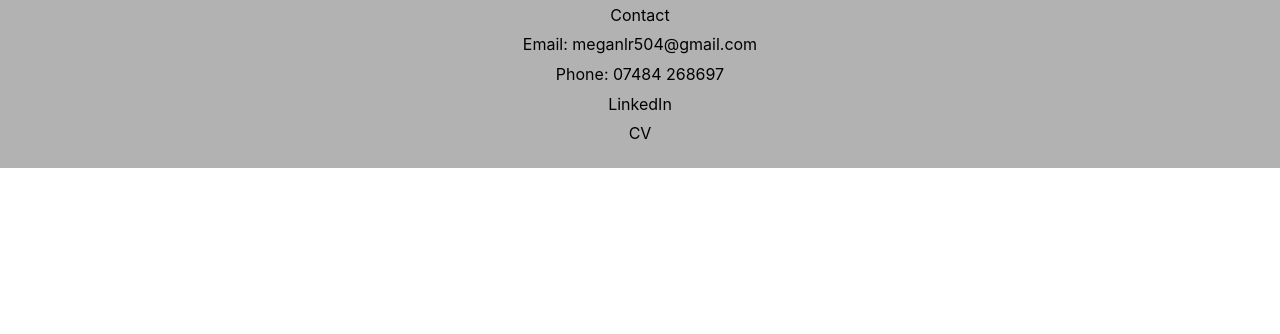
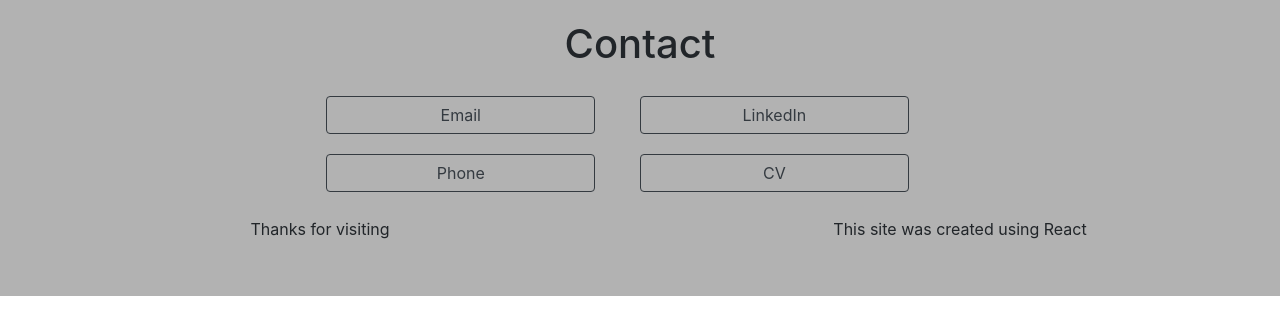
Before and after one commit to megan345/react-gh-pages, a React (Create React App) app: page /#/contact in a window 1280 px wide. Shown: the top 334 px of the page. Built offline with nearby package versions, Linux system fonts and the light colour scheme.

Commit message:
Changed the nav bar and also the contact section

```diff
--- a/package.json
+++ b/package.json
@@ -6,6 +6,7 @@
   "dependencies": {
     "jquery": "^3.3.1",
     "react": "^16.7.0",
+    "react-bootstrap": "^1.0.0-beta.5",
     "react-dom": "^16.7.0",
     "react-router-dom": "^4.3.1",
     "react-scripts": "2.1.3",
--- a/public/index.html
+++ b/public/index.html
@@ -5,6 +5,12 @@
     <link rel="shortcut icon" href="%PUBLIC_URL%/favicon.ico" />
     <link rel="stylesheet" href="https://fonts.googleapis.com/icon?family=Material+Icons">
     <link rel="stylesheet" href="https://stackpath.bootstrapcdn.com/font-awesome/4.7.0/css/font-awesome.min.css">
+    <link
+    rel="stylesheet"
+    href="https://maxcdn.bootstrapcdn.com/bootstrap/4.2.1/css/bootstrap.min.css"
+    integrity="sha384-GJzZqFGwb1QTTN6wy59ffF1BuGJpLSa9DkKMp0DgiMDm4iYMj70gZWKYbI706tWS"
+    crossorigin="anonymous"
+    />
     <meta
       name="viewport"
       content="width=device-width, initial-scale=1, shrink-to-fit=no"
--- a/src/App.css
+++ b/src/App.css
@@ -1,47 +1,39 @@
 
-.header-color {
-  background: #D38312;  /* fallback for old browsers */
-  background: -webkit-linear-gradient(to right, #A83279, #D38312);  /* Chrome 10-25, Safari 5.1-6 */
-  background: linear-gradient(to right, #A83279, #D38312); /* W3C, IE 10+/ Edge, Firefox 16+, Chrome 26+, Opera 12+, Safari 7+ */
+
+/* NAVBAR */
+
+.navbar {
+  display: flex;
+  justify-content: space-around;
 }
 
-.aboutme {
-  /* position: absolute; */
-  clip-path: inset(0px 0px 0px 0px);
-  background: rgba(0,0,0,.3);
-  clip-path: polygon(0 0, 100% 0px, 100% 90%, 0 100%);
-  height: 95vh;
-  margin-top: 30px;
+a {
+  text-decoration: none;
+  color: black;
+}
+
+.navbar a:hover {
+  text-decoration: none;
+  color: black;
+}
+
+.nav {
+  background-color:white;
+  position: fixed;
+  color:black;
+  width: 100%;
   margin-left: 0;
   display: flex;
-}
-
-.projects {
-  background: white;
-  height: 95vh;
-}
-
-.contact {
-  background: rgba(0,0,0,.3);
-  padding-bottom: 20px;
-}
-
-.contact p {
-  margin: 0 auto;
-  padding: 0.3em;
-  text-align: center;
-}
-
-.me {
- clip-path: circle(80px);
- justify-items: center;
+  margin-top: 0px;
+  padding-top: 10px;
+  justify-content: flex-start;
 }
 
 .navbar li {
   list-style: none;
   justify-content: space-between;
   margin-right: 25px;
-  border-bottom: 5px solid #bab0ad;
+  border-bottom: 5px solid white;
   padding-bottom: 10px;
 }
 
@@ -53,41 +45,13 @@
   padding-bottom: 10px;
 }
 
-span {
-  color:#f4429b;
-}
-.nav {
-  background-color:none;
-  color: white;
-  width: 60%;
-  margin-left: 0;
-  display: flex;
-  margin-top: 10px;
-  justify-content: flex-start;
+.header-color {
+  background: #D38312;  /* fallback for old browsers */
+  background: -webkit-linear-gradient(to right, #A83279, #D38312);  /* Chrome 10-25, Safari 5.1-6 */
+  background: linear-gradient(to right, #A83279, #D38312); /* W3C, IE 10+/ Edge, Firefox 16+, Chrome 26+, Opera 12+, Safari 7+ */
 }
 
-.banner-box {
-  width: 75%;
-}
-
-.navbar {
-  display: flex;
-  justify-content: space-around;
-}
-
-.intro {
-  /* background: #DCDCDC;  */
-  background: #bab0ad;
-  background-size: cover;
-  text-align: center;
-  width: 100%;
-  height: 75vh;
-  margin-top: 50px;
-  display: flex;
-  flex-direction: column;
-  justify-content: center;
-  align-items: center;
-}
+/* HOME */
 
 .homepage-banner {
   width: 100%;
@@ -101,9 +65,26 @@ span {
   height: 100%;
 }
 
-.avatar-image {
-  height: 250px;
-  padding-top: 5em;
+h3 {
+  color: white;
+}
+
+.intro {
+  /* background: #DCDCDC;  */
+  background: #bab0ad;
+  background-size: cover;
+  padding-top: 50px;
+  text-align: center;
+  width: 100%;
+  height: 75vh;
+  display: flex;
+  flex-direction: column;
+  justify-content: center;
+  align-items: center;
+}
+
+span {
+  color:#f4429b;
 }
 
 .banner-text {
@@ -114,22 +95,6 @@ span {
   border-radius: 0px;
   margin: 0 auto;
   text-align: left;
-}
-
-.about {
-    /* display: flex; */
-    background-color:none;
-    opacity: 0.8;
-    width: 75%;
-    height: 30%;
-    border-radius: 0px;
-    margin: 0 auto;
-    text-align: left;
-}
-
-.aboutImage {
-  text-align: center;
-  margin-top: 50px;
 }
 
 .banner-text h1 {
@@ -167,3 +132,100 @@ span {
   padding: 0px;
   margin: 0px;
 }
+
+.banner-box {
+  width: 75%;
+}
+
+
+/* ABOUT */
+
+.aboutme {
+  /* position: absolute; */
+  clip-path: inset(0px 0px 0px 0px);
+  background: rgba(0,0,0,.3);
+  clip-path: polygon(0 0, 100% 0px, 100% 90%, 0 100%);
+  height: 95vh;
+  margin-top: 30px;
+  margin-left: 0;
+  display: flex;
+}
+
+.avatar-image {
+  height: 250px;
+  padding-top: 5em;
+}
+
+.about {
+  /* display: flex; */
+  background-color:none;
+  opacity: 0.8;
+  width: 75%;
+  height: 30%;
+  border-radius: 0px;
+  margin: 0 auto;
+  text-align: left;
+}
+
+.aboutImage {
+text-align: center;
+margin-top: 50px;
+}
+
+/* PROJECTS */
+
+.projects {
+  background: white;
+  height: 95vh;
+}
+
+/* CONTACT */
+
+.contact {
+  background: rgba(0,0,0,.3);
+  padding-bottom: 20px;
+  padding-bottom: 50px;
+}
+.contact-title {
+  padding-top: 20px;
+  padding-bottom: 20px;
+  text-align: center;
+}
+
+.contact p {
+  margin: 0 auto;
+  padding: 0.3em;
+  text-align: center;
+}
+
+.me {
+ clip-path: circle(80px);
+ justify-items: center;
+}
+
+.contact-child {
+  display: grid;
+  grid-template-columns: repeat(2, 1fr);
+}
+
+.row1 {
+  flex: 1;
+}
+
+.row3 {
+  flex: 1;
+}
+
+Button {
+  width: 60%;
+  margin-bottom: 20px;
+  background-color: pink;
+}
+
+.left {
+  margin-left: 30%;
+}
+
+.right {
+  margin-right: 30%;
+}
--- a/src/components/aboutme.js
+++ b/src/components/aboutme.js
@@ -4,7 +4,7 @@ import me from '../assets/me.jpg';
 class AboutMe extends Component {
     render(){
         return(
-        <div>
+        <div id="about">
             <div className="aboutme">
                     <div className="about">
                         <div className="aboutImage">
--- a/src/components/contact.js
+++ b/src/components/contact.js
@@ -1,17 +1,25 @@
 import React, { Component } from 'react';
+import Button from 'react-bootstrap/Button';
+import { ButtonToolBar } from 'react-bootstrap';
 
 class Contact extends Component {
     render(){
         return(
-        <div>
+        <div id="contact">
             <div className="contact">
-                    <div>
-                        <p style={{'color': 'black'}}>Contact</p>
+                <h1 className="contact-title">Contact</h1>
+                    <div className="contact-child">
                     {/* hr */}
-                        <p>Email: meganlr504@gmail.com</p>
-                        <p>Phone: 07484 268697</p>
-                        <p>LinkedIn</p>
-                        <p>CV</p>
+                        <div className="row1 left">
+                            <Button variant="outline-dark" className="left email">Email</Button>
+                            <Button variant="outline-dark" className="left phone">Phone</Button>
+                        </div>
+                        <div className="row2 right">
+                            <Button variant="outline-dark" className="right linkedin">LinkedIn</Button>
+                            <Button variant="outline-dark" className="right CV">CV</Button>
+                        </div>
+                        <p>Thanks for visiting</p>
+                        <p>This site was created using React</p>
                     </div>
                 <div className="banner-box">
 
--- a/src/components/home.js
+++ b/src/components/home.js
@@ -1,5 +1,4 @@
 import React, { Component } from 'react';
-import styled from 'styled-components';
 import About from './aboutme';
 import jquery from 'jquery';
 import Projects from './projects';
@@ -8,26 +7,21 @@ import Contact from './contact';
 class Home extends Component {
     render(){
         return(
-        <div>
-                <div className="intro">
+        <div id="home">
+            <div className="nav">
+                <ul className="navbar">
+                    <li><a href="#home">Home</a></li>
+                    <li><a href="#AboutMe">About</a></li>
+                    <li><a href="#">Projects</a></li>
+                    <li><a href="#">Contact</a></li>
+                </ul>
+            </div>
+            <div className="intro">
                         <div className="banner-text">
                             <h1>Hi, I'm <span>Megan Loureiro-Rickman</span></h1>
-                            <h1>JavaScript/ ReactJs Developer</h1>
-                            <h1>Looking for a Junior role in London</h1>
-
-                        {/* hr */}
+                            <h1>JavaScript/ ReactJS Developer</h1>
+                            {/* hr */}
                         </div>
-                    <div className="banner-box">
-
-                        <div className="nav">
-                            <ul className="navbar">
-                                <li>Home</li>
-                                <li>About</li>
-                                <li>Projects</li>
-                                <li>Contact</li>
-                            </ul>
-                        </div>
-                    </div>
                 </div>
 
 
--- a/src/components/projects.js
+++ b/src/components/projects.js
@@ -3,7 +3,7 @@ import React, { Component } from 'react';
 class Projects extends Component {
     render(){
         return(
-        <div>
+        <div id="projects">
             <div className="projects">
                     <div className="banner-text">
                         <p style={{'color': 'black'}}>Projects</p>
```
Also changed, not shown: 2 other files (tests, documents, lock files or other folders).
